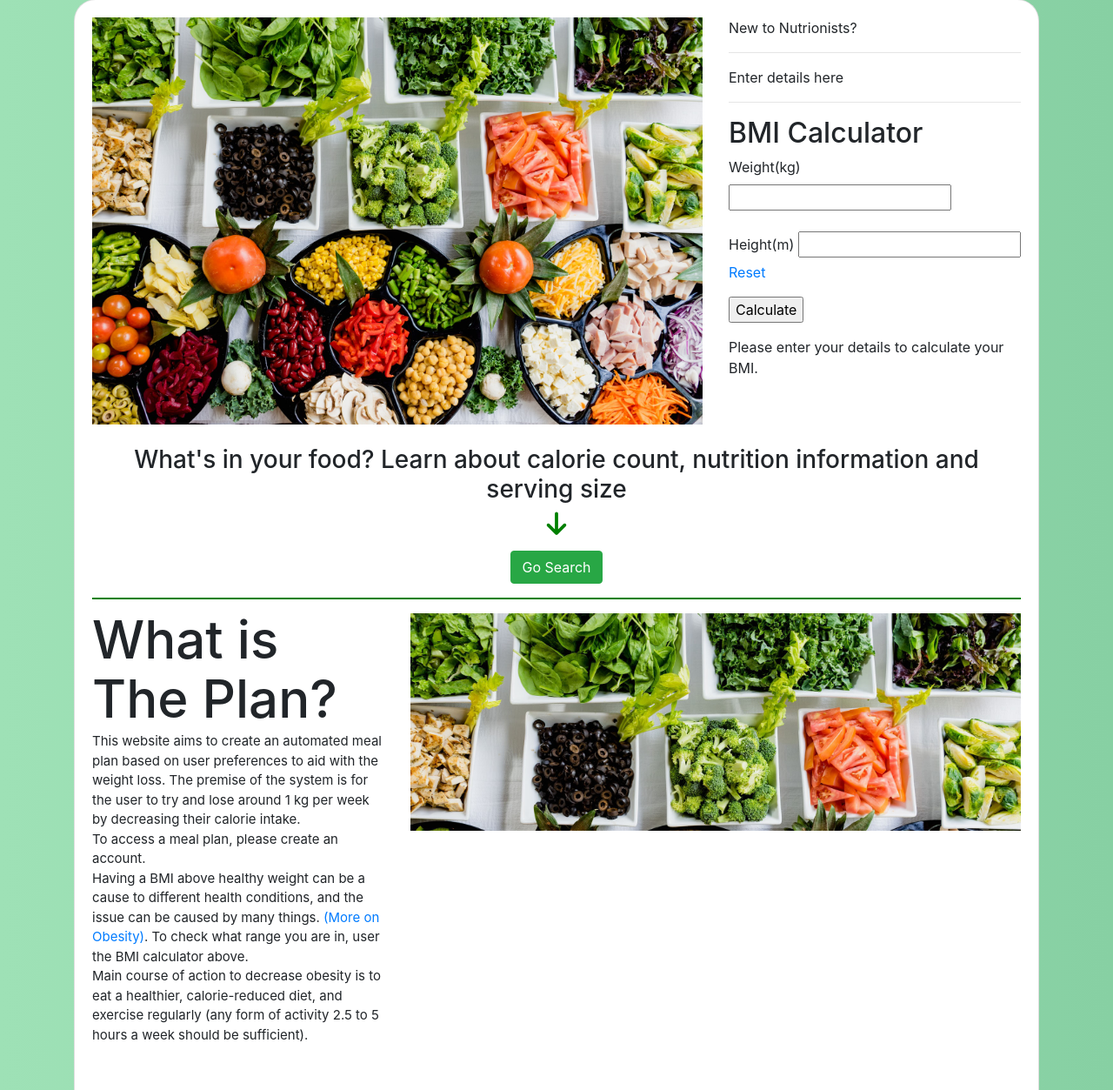
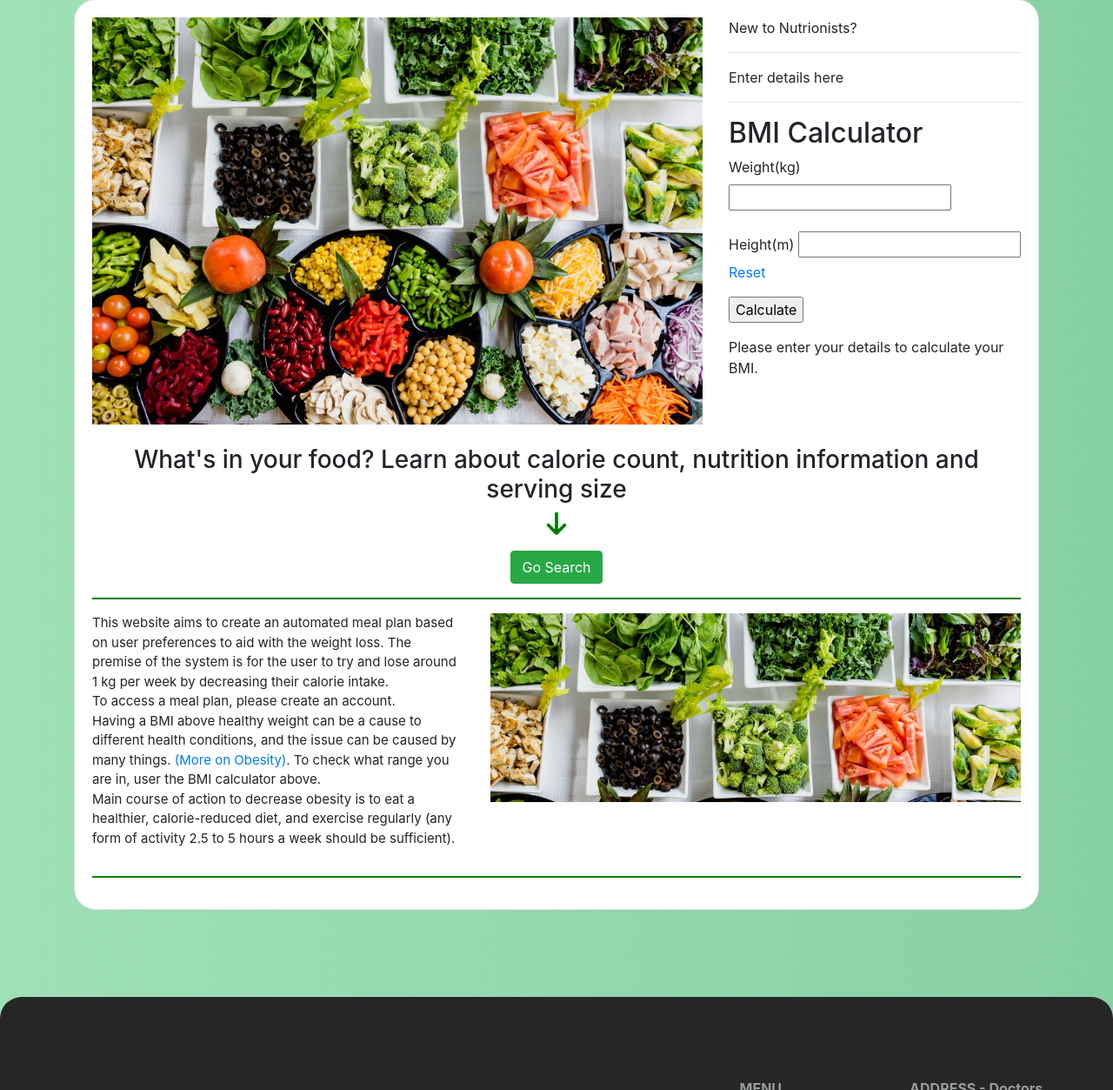
Before and after one commit to michal-sitarz2/WeightLossWeb, a Django app: page / in a window 1280 px wide. Shown: the part 113-1366 px from the top of the page at 87% size. Run offline with Django 3.2, Linux system fonts and the light colour scheme; some libraries are stand-ins or nearby versions.

Commit message:
make some additional design changes

```diff
--- a/src/WeightLoss/settings.py
+++ b/src/WeightLoss/settings.py
@@ -25,7 +25,7 @@ SECRET_KEY = '6=&d*u!5&qb5_fy7!g+@n!!%!83z10+yqj1mx^lum%&q%tl8=j'
 # SECURITY WARNING: don't run with debug turned on in production!
 DEBUG = True
 
-ALLOWED_HOSTS = ['thenutritionist.herokuapp.com', '127.0.0.1']
+ALLOWED_HOSTS = ['the-nutritionist.herokuapp.com', '127.0.0.1']
 
 AUTH_USER_MODEL = "account.Account"
 
--- a/src/requirements.txt
+++ b/src/requirements.txt
@@ -35,6 +35,7 @@ pylint==2.8.2
 pyOpenSSL==20.0.1
 PySocks==1.7.1
 pytz==2021.1
+redis==3.5.3
 requests==2.25.1
 requests-oauthlib==1.3.0
 service-identity==21.1.0
--- a/src/templates/homepage.html
+++ b/src/templates/homepage.html
@@ -41,7 +41,8 @@
                             {% if bmi == -2 %}
                             Please enter your details to calculate your BMI.
                             {% elif bmi == -1 %}
-                                <strong>Please enter correct inputs. This includes using positive numbers and checking whether kilograms and meters were used.</strong>
+                            <strong>Please enter correct inputs. This includes using positive numbers and checking
+                                whether kilograms and meters were used.</strong>
                             {% else %}
                             <strong>BMI</strong>: {{ bmi }}
 
@@ -49,7 +50,7 @@
                             <p>You are in the <strong> {{ range }} </strong> range.</p>
                             <h3>BMI range</h3>
                             <p>
-                                        BMI < 18.5 = Underweight<br>
+                                BMI < 18.5=Underweight<br>
                                     BMI in range 18.5 - 25 = Healthy Weight<br>
                                     BMI in range 25 - 30 = Overweight<br>
                                     BMI in range 30 - 40 = Obese<br>
@@ -72,26 +73,25 @@
                 </div>
                 <hr style="border-top: 2px solid green;">
                 <div class="row">
-                    <div class="col-4">
-                        <div class="_3UCvU"><div id="Containercdf0" class="_1Cfot"><div data-mesh-id="Containercdf0inlineContent" data-testid="inline-content" class=""><div data-mesh-id="Containercdf0inlineContent-gridContainer" data-testid="mesh-container-content"><div id="FvGrdLn1-ihe" class="_10k60"></div><div id="WRchTxt3-13zh" class="_2bafp" data-testid="richTextElement"><h2 class="font_2" style="line-height:1em;font-size:60px"><span style="line-height:1em;"><span class="color_17">What is</span></span></h2>
-
-                            <h2 class="font_2" style="line-height:1em;font-size:60px"><span style="line-height:1em;">The Plan?</span></h2>
-
-                            </div><div id="FvGrdLn0-t2v" class="_10k60"></div><div id="WRchTxt5-l8x" class="_2bafp" data-testid="richTextElement"><p class="font_8" style="font-size:15px">This website aims to create an automated meal plan based on user preferences
-                                to aid with the weight loss. The premise of the system is for the user to try and lose
+                    <div class="col-5">
+                        <p class="font_8" style="font-size:15px">This website aims to create an
+                            automated meal plan based on user preferences
+                            to aid with the weight loss. The premise of the system is for the user
+                            to try and lose
                             around 1 kg per week by decreasing their calorie intake.<br>
                             To access a meal plan, please create an account.<br>
-                                Having a BMI above healthy weight can be a cause to different health conditions, and the
+                            Having a BMI above healthy weight can be a cause to different health
+                            conditions, and the
                             issue can be caused by many things. <a href="https://www.nhs.uk/conditions/obesity/">
-                                (More on Obesity)</a>. To check what range you are in, user the BMI calculator above.<br>
-                                Main course of action to decrease obesity is to eat a healthier, calorie-reduced diet,
-                                and exercise regularly (any form of activity 2.5 to 5 hours a week should be sufficient).
+                                (More on Obesity)</a>. To check what range you are in, user the BMI
+                            calculator above.<br>
+                            Main course of action to decrease obesity is to eat a healthier,
+                            calorie-reduced diet,
+                            and exercise regularly (any form of activity 2.5 to 5 hours a week
+                            should be sufficient).
                         </p>
-
-                            <p class="font_8" style="font-size:15px">&nbsp;</p>
-                            </div><div id="WPht0-9m0" class="Ued3M" title=""><div data-testid="linkElement" class="_2edl5"><wix-image id="img_WPht0-9m0" class="rca7A _2ztx1" data-image-info="{&quot;containerId&quot;:&quot;WPht0-9m0&quot;,&quot;displayMode&quot;:&quot;fill&quot;,&quot;imageData&quot;:{&quot;width&quot;:3882,&quot;height&quot;:2832,&quot;uri&quot;:&quot;b2c0a7_67db47fe9101443091feaf257b9c75c2.jpg&quot;,&quot;displayMode&quot;:&quot;fill&quot;}}" data-bg-effect-name="" data-is-svg="false" data-is-svg-mask="false" data-image-zoomed="" data-has-ssr-src="" data-src="https://static.wixstatic.com/media/b2c0a7_67db47fe9101443091feaf257b9c75c2.jpg/v1/fill/w_1214,h_850,al_c,q_85,usm_0.66_1.00_0.01/b2c0a7_67db47fe9101443091feaf257b9c75c2.jpg"><img src="https://static.wixstatic.com/media/b2c0a7_67db47fe9101443091feaf257b9c75c2.jpg/v1/fill/w_1214,h_850,al_c,q_85,usm_0.66_1.00_0.01/b2c0a7_67db47fe9101443091feaf257b9c75c2.jpg" alt="" style="width: 607px; height: 425px; object-fit: cover; object-position: 50%;"></wix-image></div></div><div id="FvGrdLn0-1d5a" class="_10k60"></div><div data-mesh-id="Containercdf0inlineContent-wedge-4"></div></div></div></div></div>
                     </div>
-                    <div class="col-8">
+                    <div class="col-7">
                         <img src="/static/images/nutrition_cut.jpg" alt="" class="img-fluid">
                     </div>
                 </div>
```
Also changed, not shown: 2 other files. Lines whose indentation alone changed are shown as unchanged.
